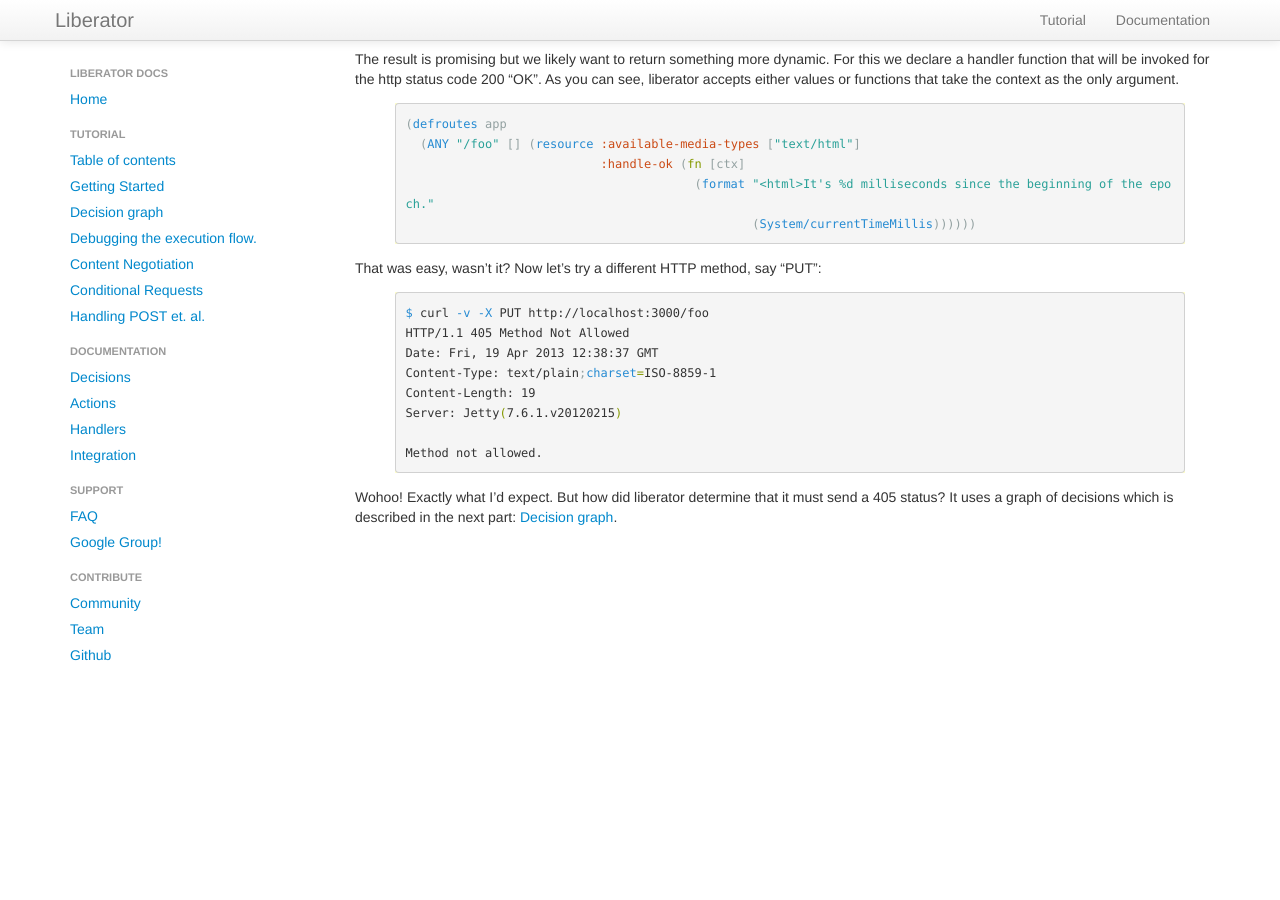
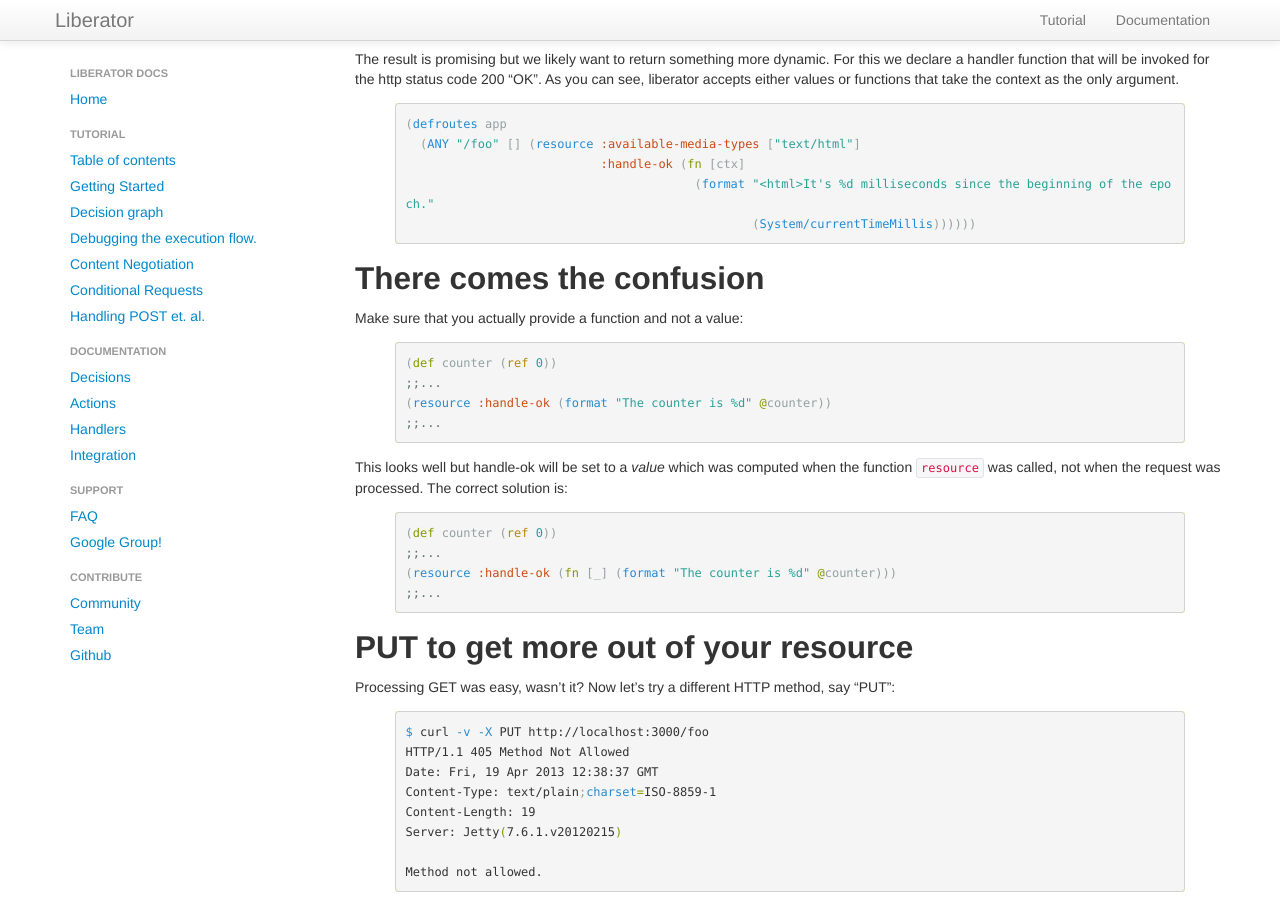
Before and after one commit to clojure-liberator/liberator, a Jekyll site: the page built from tutorial/getting-started.md, in a window 1280 px wide and 900 px high, scrolled down 1183 px. Built offline with Jekyll 4.4.1, drawn with Linux system fonts in a browser that asks for light colours; nearby versions of some CDN libraries.

Commit message:
Add warning on forgetting to provide a function as callback.

`````diff
--- a/tutorial/getting-started.md
+++ b/tutorial/getting-started.md
@@ -91,8 +91,30 @@ either values or functions that take the context as the only argument.
 
 {% endhighlight %}
 
-That was easy, wasn't it? Now let's try a different HTTP method,
-say "PUT":
+## There comes the confusion
+
+Make sure that you actually provide a function and not a value:
+{% highlight clojure %}
+(def counter (ref 0))
+;;...
+(resource :handle-ok (format "The counter is %d" @counter))
+;;...
+{% endhighlight %}
+
+This looks well but handle-ok will be set to a *value* which was computed
+when the function ````resource```` was called, not when the request was
+processed. The correct solution is:
+{% highlight clojure %}
+(def counter (ref 0))
+;;...
+(resource :handle-ok (fn [_] (format "The counter is %d" @counter)))
+;;...
+{% endhighlight %}
+
+## PUT to get more out of your resource
+
+Processing GET was easy, wasn't it? Now let's try a different HTTP
+method, say "PUT":
 
 {% highlight bash session %}
 $ curl -v -X PUT http://localhost:3000/foo
`````
